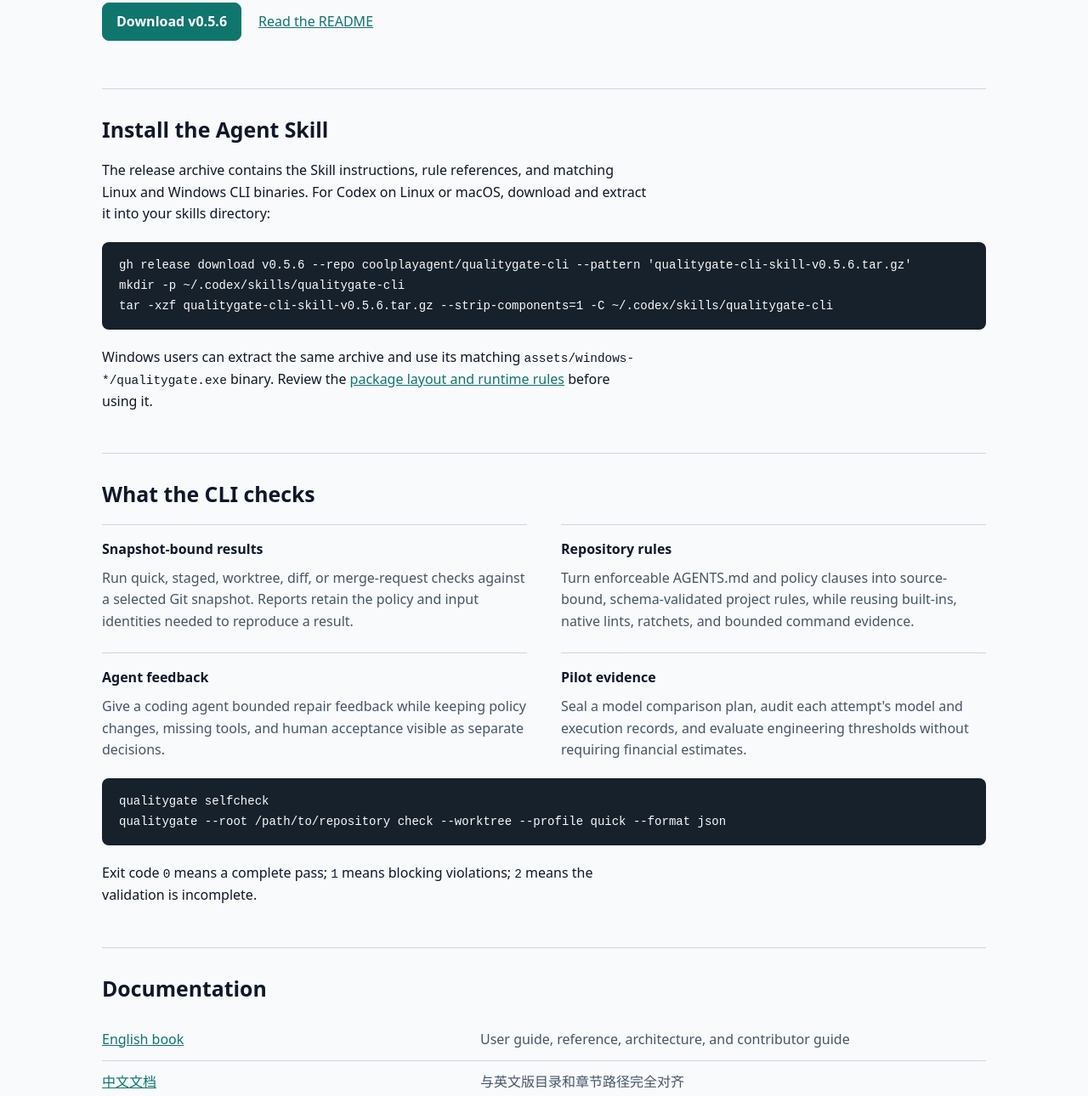
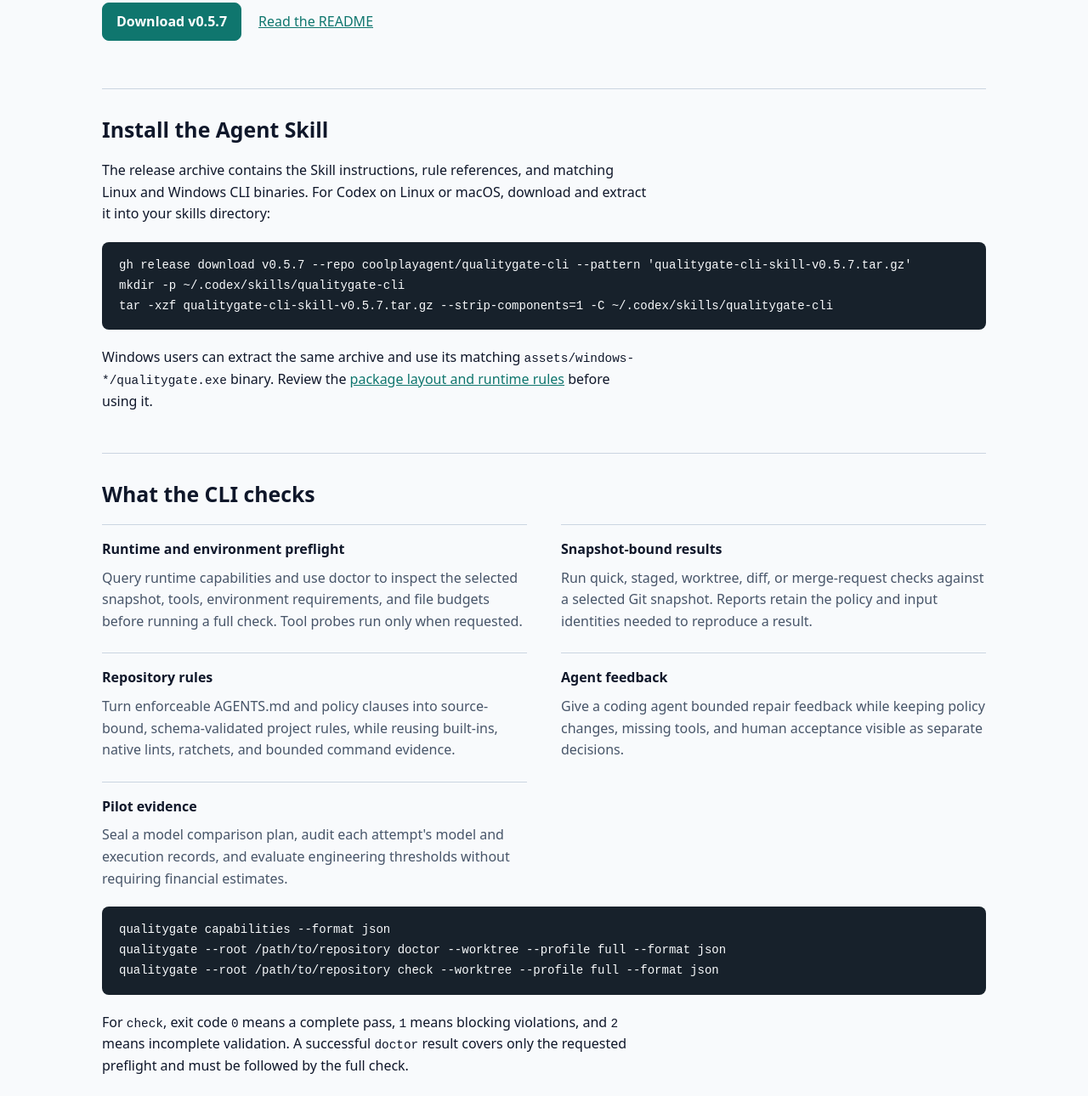
Before and after one commit to coolplayagent/qualitygate-cli, a plain HTML site: page site/index.html in a window 1280 px wide. Shown: the part 316-1606 px from the top of the page at 85% size. Drawn offline with Linux system fonts and the light colour scheme.

Commit message:
release: prepare qualitygate skill v0.5.7

```diff
--- a/site/index.html
+++ b/site/index.html
@@ -25,7 +25,7 @@
         <h1 id="page-title">Qualitygate CLI</h1>
         <p>Repository policy and task acceptance checks for software development. Each result is bound to the code and policy snapshot it checked, with violations and incomplete execution reported separately.</p>
         <div class="intro-links">
-          <a class="primary-link" href="https://github.com/coolplayagent/qualitygate-cli/releases/tag/v0.5.6">Download v0.5.6</a>
+          <a class="primary-link" href="https://github.com/coolplayagent/qualitygate-cli/releases/tag/v0.5.7">Download v0.5.7</a>
           <a href="https://github.com/coolplayagent/qualitygate-cli/blob/main/README.md">Read the README</a>
         </div>
       </section>
@@ -33,15 +33,19 @@
       <section id="install" aria-labelledby="install-title">
         <h2 id="install-title">Install the Agent Skill</h2>
         <p>The release archive contains the Skill instructions, rule references, and matching Linux and Windows CLI binaries. For Codex on Linux or macOS, download and extract it into your skills directory:</p>
-        <pre><code>gh release download v0.5.6 --repo coolplayagent/qualitygate-cli --pattern 'qualitygate-cli-skill-v0.5.6.tar.gz'
+        <pre><code>gh release download v0.5.7 --repo coolplayagent/qualitygate-cli --pattern 'qualitygate-cli-skill-v0.5.7.tar.gz'
 mkdir -p ~/.codex/skills/qualitygate-cli
-tar -xzf qualitygate-cli-skill-v0.5.6.tar.gz --strip-components=1 -C ~/.codex/skills/qualitygate-cli</code></pre>
+tar -xzf qualitygate-cli-skill-v0.5.7.tar.gz --strip-components=1 -C ~/.codex/skills/qualitygate-cli</code></pre>
         <p>Windows users can extract the same archive and use its matching <code>assets/windows-*/qualitygate.exe</code> binary. Review the <a href="https://github.com/coolplayagent/qualitygate-cli/blob/main/skills/qualitygate-cli/README.md">package layout and runtime rules</a> before using it.</p>
       </section>
 
       <section id="checks" aria-labelledby="checks-title">
         <h2 id="checks-title">What the CLI checks</h2>
         <div class="feature-list">
+          <article>
+            <h3>Runtime and environment preflight</h3>
+            <p>Query runtime capabilities and use doctor to inspect the selected snapshot, tools, environment requirements, and file budgets before running a full check. Tool probes run only when requested.</p>
+          </article>
           <article>
             <h3>Snapshot-bound results</h3>
             <p>Run quick, staged, worktree, diff, or merge-request checks against a selected Git snapshot. Reports retain the policy and input identities needed to reproduce a result.</p>
@@ -59,9 +63,10 @@
             <p>Seal a model comparison plan, audit each attempt's model and execution records, and evaluate engineering thresholds without requiring financial estimates.</p>
           </article>
         </div>
-        <pre><code>qualitygate selfcheck
-qualitygate --root /path/to/repository check --worktree --profile quick --format json</code></pre>
-        <p>Exit code <code>0</code> means a complete pass; <code>1</code> means blocking violations; <code>2</code> means the validation is incomplete.</p>
+        <pre><code>qualitygate capabilities --format json
+qualitygate --root /path/to/repository doctor --worktree --profile full --format json
+qualitygate --root /path/to/repository check --worktree --profile full --format json</code></pre>
+        <p>For <code>check</code>, exit code <code>0</code> means a complete pass, <code>1</code> means blocking violations, and <code>2</code> means incomplete validation. A successful <code>doctor</code> result covers only the requested preflight and must be followed by the full check.</p>
       </section>
 
       <section id="documentation" aria-labelledby="documentation-title">
@@ -70,6 +75,7 @@
           <li><a href="https://github.com/coolplayagent/qualitygate-cli/blob/main/docs/en/README.md">English book</a><span>User guide, reference, architecture, and contributor guide</span></li>
           <li><a href="https://github.com/coolplayagent/qualitygate-cli/blob/main/docs/zh/README.md">中文文档</a><span>与英文版目录和章节路径完全对齐</span></li>
           <li><a href="https://github.com/coolplayagent/qualitygate-cli/blob/main/docs/en/01-user-guide/01-installation-and-first-check.md">Start with a repository</a><span>Installation, discovery, and the first snapshot check</span></li>
+          <li><a href="https://github.com/coolplayagent/qualitygate-cli/blob/main/docs/en/02-reference/06-runtime-and-preflight.md">Runtime capabilities and preflight</a><span>Compatibility, environment requirements, and snapshot budgets</span></li>
           <li><a href="https://github.com/coolplayagent/qualitygate-cli/blob/main/docs/en/01-user-guide/06-schema-guided-repository-rules.md">Structured repository rules</a><span>Convert policy prose through Schema, source binding, validation, and review</span></li>
           <li><a href="https://github.com/coolplayagent/qualitygate-cli/blob/main/docs/en/01-user-guide/04-agent-repair-and-acceptance.md">Agent repair</a><span>Bounded feedback, rechecks, and acceptance evidence</span></li>
         </ul>
```
Also changed, not shown: 11 other files.
